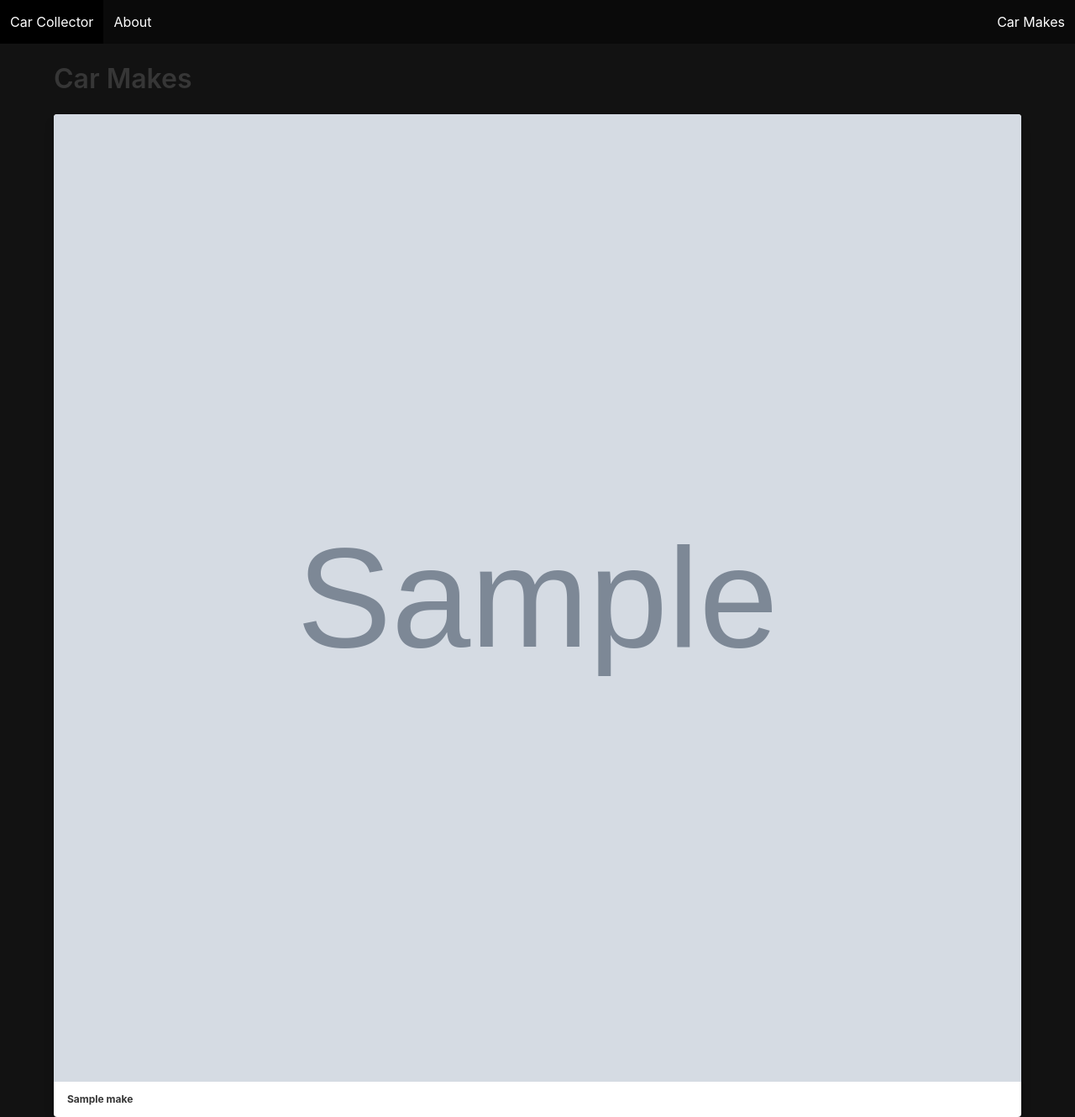
After one commit to raymondborel/django_cars_app, a Django app: template main_app/templates/make_list.html in a window 1280 px wide. The commit adds this page. Shown: the whole page at 84% size. Run offline with Django 3.2, Linux system fonts and the light colour scheme; the template is opened without the code that fills it: most values are stand-ins (such as "Sample title", 1, 10 or a date in 2020); grey boxes marked "Sample" are stand-in pictures.

Commit message:
Added title

```diff
--- a/main_app/templates/base.html
+++ b/main_app/templates/base.html
@@ -1,52 +1,21 @@
+{% load static %}
 <!DOCTYPE html>
 <html lang="en">
     <head>
         <meta charset="UTF-8" />
         <meta http-equiv="X-UA-Compatible" content="IE=edge" />
         <meta name="viewport" content="width=device-width, initial-scale=1.0" />
+        <link rel="stylesheet" href="{% static 'styles/main.css' %}" />
+        <script src="{% static 'scripts/main.js' %}" defer></script>
+
         <link rel="stylesheet" href="https://cdn.jsdelivr.net/npm/bulma@0.9.2/css/bulma.min.css">
         <script src="https://code.jquery.com/jquery-3.6.0.min.js" integrity="sha256-/xUj+3OJU5yExlq6GSYGSHk7tPXikynS7ogEvDej/m4=" crossorigin="anonymous"></script>
-        <title>Spotify - {% block title %}{% endblock %}</title>
-    </head>
-    <body >
-        <nav class="navbar is-black" role="navigation" aria-label="main navigation">
-            <div class="navbar-brand">
-                <a class="navbar-item" href="/"><!DOCTYPE html>
-<html lang="en">
-    <head>
-        <meta charset="UTF-8" />
-        <meta http-equiv="X-UA-Compatible" content="IE=edge" />
-        <meta name="viewport" content="width=device-width, initial-scale=1.0" />
-        <link rel="stylesheet" href="https://cdn.jsdelivr.net/npm/bulma@0.9.2/css/bulma.min.css">
-        <script src="https://code.jquery.com/jquery-3.6.0.min.js" integrity="sha256-/xUj+3OJU5yExlq6GSYGSHk7tPXikynS7ogEvDej/m4=" crossorigin="anonymous"></script>
-        <title>Spotify - {% block title %}{% endblock %}</title>
+        <title>Car Collector - {% block title %}{% endblock %}</title>
     </head>
     <body >
         <nav class="navbar is-black" role="navigation" aria-label="main navigation">
             <div class="navbar-brand">
                 <a class="navbar-item" href="/">Car Collector</a>
-                <a role="button" class="navbar-burger" aria-label="menu" aria-expanded="false">
-                    <span aria-hidden="true"></span>
-                    <span aria-hidden="true"></span>
-                    <span aria-hidden="true"></span>
-                </a>
-            </div>
-            <div class="navbar-menu navbar-start">
-                <a class="navbar-item" href="/about">About</a>
-            </div>
-            <div class="navbar-menu navbar-end">
-                <a class="navbar-item" href="/artists">Artists</a>
-            </div>
-        </nav>
-        <div class="container">
-
-            {% block content %}{% endblock %}
-
-        </div>
-      </div>
-    </div>
-  </body>
-</html></a>
                 <a role="button" class="navbar-burger" aria-label="menu" aria-expanded="false">
                     <span aria-hidden="true"></span>
                     <span aria-hidden="true"></span>
--- a/main_app/templates/home.html
+++ b/main_app/templates/home.html
@@ -1,4 +1,6 @@
 {% extends 'base.html' %}
+
+{% block title %}Home{% end block%}
 {% block content %}
 <h1>Car Collector Home</h1>
 {% endblock %}
--- /dev/null
+++ b/main_app/templates/make_list.html
@@ -0,0 +1,31 @@
+{% extends 'base.html' %}
+
+{% comment %} for head title tags and helping us with SEO {% endcomment %}
+{% block title %}Artist{% endblock  %}
+
+{% block content %}
+
+<h1 class="title pt-5">Car Makes</h1>
+<div class="gallery">
+  {% for make in makes %}
+  <a href="">
+    <div class="card">
+      <div class="card-image">
+        <figure class="image is-square">
+          <img src="{{make.image}}" alt="{{make.name}}" />
+        </figure>
+      </div>
+      <div class="card-header">
+        <p class="card-header-title">{{make.name}}</p>
+      </div>
+    </div>
+  </a>
+	{% empty %}
+  <article class="message">
+    <div class="message-header">
+      <p>No makes Available</p>
+    </div>
+  </article>
+  {% endfor %}
+</div>
+{% endblock %}
--- a/main_app/urls.py
+++ b/main_app/urls.py
@@ -4,4 +4,5 @@ from . import views
 urlpatterns = [
     path('', views.Home.as_view(), name="home"),
     path('about/', views.About.as_view(), name="about"),
+    path('makes/', views.MakeList.as_view(), name="make_list"),
 ]
```
Also changed, not shown: main_app/views.py (+32 -0 lines).
